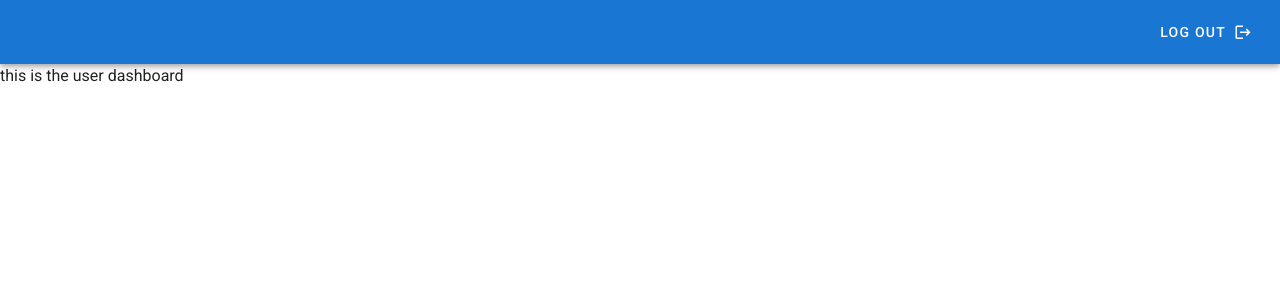
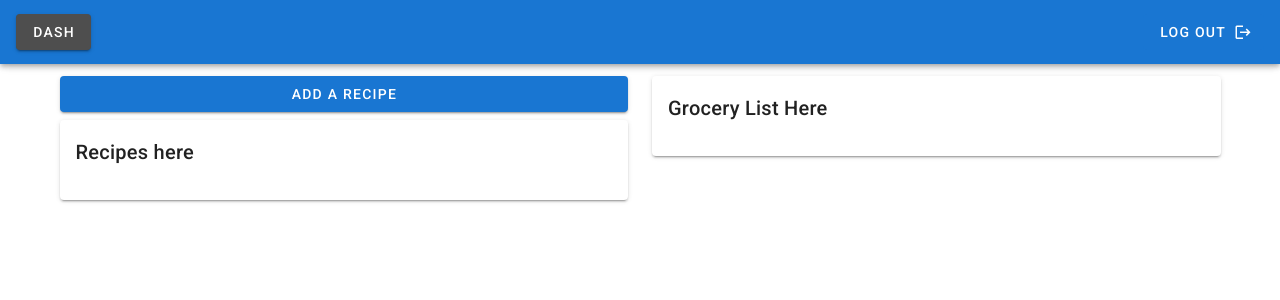
Before and after one commit to Holgermueller/spider-email-template, a Vue app: page /dash in a window 1280 px wide. Shown: the top 300 px of the page. Built offline with nearby package versions, Linux system fonts and the light colour scheme.

Commit message:
began scaffold of dashboard

```diff
--- a/src/App.vue
+++ b/src/App.vue
@@ -1,7 +1,9 @@
 <template>
   <v-app>
     <v-app-bar app color="primary" dark>
-      <div class="d-flex align-center"></div>
+      <div class="d-flex align-center">
+        <v-btn to="/dash">Dash</v-btn>
+      </div>
 
       <v-spacer></v-spacer>
 
--- a/src/components/Dash.vue
+++ b/src/components/Dash.vue
@@ -1,12 +1,33 @@
 <template>
   <div>
-    this is the user dashboard
+    <v-container>
+      <v-row>
+        <v-col>
+          <AddRecipeDialog />
+
+          <RecipeDisplay />
+        </v-col>
+        <v-col>
+          <GroceryListDisplay />
+        </v-col>
+      </v-row>
+    </v-container>
   </div>
 </template>
 
 <script>
+import AddRecipeDialog from "./DashComponents/AddRecipe.vue";
+import RecipeDisplay from "./DashComponents/RecipeDisplay.vue";
+import GroceryListDisplay from "./DashComponents/GroceryList.vue";
+
 export default {
   name: "Dashboard",
+
+  components: {
+    AddRecipeDialog,
+    RecipeDisplay,
+    GroceryListDisplay,
+  },
 
   data: () => ({}),
 };
--- /dev/null
+++ b/src/components/DashComponents/AddRecipe.vue
@@ -0,0 +1,45 @@
+<template>
+  <div class="text-center">
+    <v-dialog v-model="dialog" width="600">
+      <template v-slot:activator="{ on, attrs }">
+        <v-btn color="primary" dark v-bind="attrs" v-on="on" block>
+          Add A Recipe
+        </v-btn>
+      </template>
+
+      <v-card>
+        <v-card-title>
+          Add A Recipe
+        </v-card-title>
+
+        <v-card-text>
+          form here
+        </v-card-text>
+
+        <v-card-actions>
+          <v-btn>Cancel</v-btn>
+          <v-spacer></v-spacer>
+          <v-btn>Submit</v-btn>
+        </v-card-actions>
+      </v-card>
+    </v-dialog>
+  </div>
+</template>
+
+<script>
+export default {
+  name: "AddRecipeDialog",
+
+  data: () => ({
+    dialog: false,
+  }),
+
+  methods: {
+    clearForm() {},
+
+    closeDialog() {},
+
+    addRecipe() {},
+  },
+};
+</script>
--- /dev/null
+++ b/src/components/DashComponents/GroceryList.vue
@@ -0,0 +1,17 @@
+<template>
+  <v-card>
+    <v-card-title>
+      Grocery List Here
+    </v-card-title>
+
+    <v-card-text> </v-card-text>
+  </v-card>
+</template>
+
+<script>
+export default {
+  name: "GroceryListDisplay",
+
+  data: () => ({}),
+};
+</script>
--- /dev/null
+++ b/src/components/DashComponents/RecipeDisplay.vue
@@ -0,0 +1,23 @@
+<template>
+  <v-card id="recipeDisplay">
+    <v-card-title>
+      Recipes here
+    </v-card-title>
+
+    <v-card-text></v-card-text>
+  </v-card>
+</template>
+
+<script>
+export default {
+  name: "RecipeDisplay",
+
+  data: () => ({}),
+};
+</script>
+
+<style scoped>
+#recipeDisplay {
+  margin-top: 8px;
+}
+</style>
```
